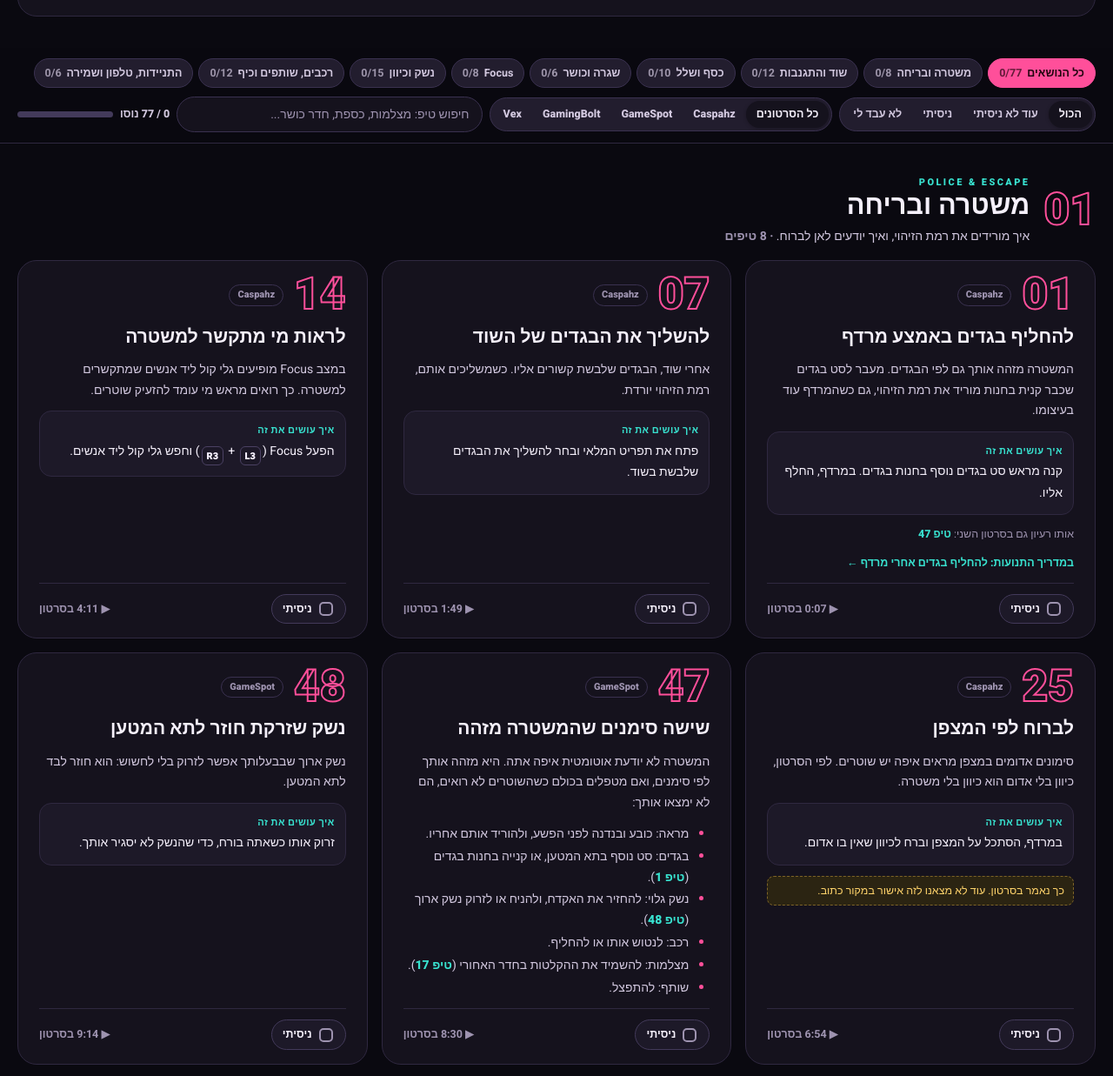
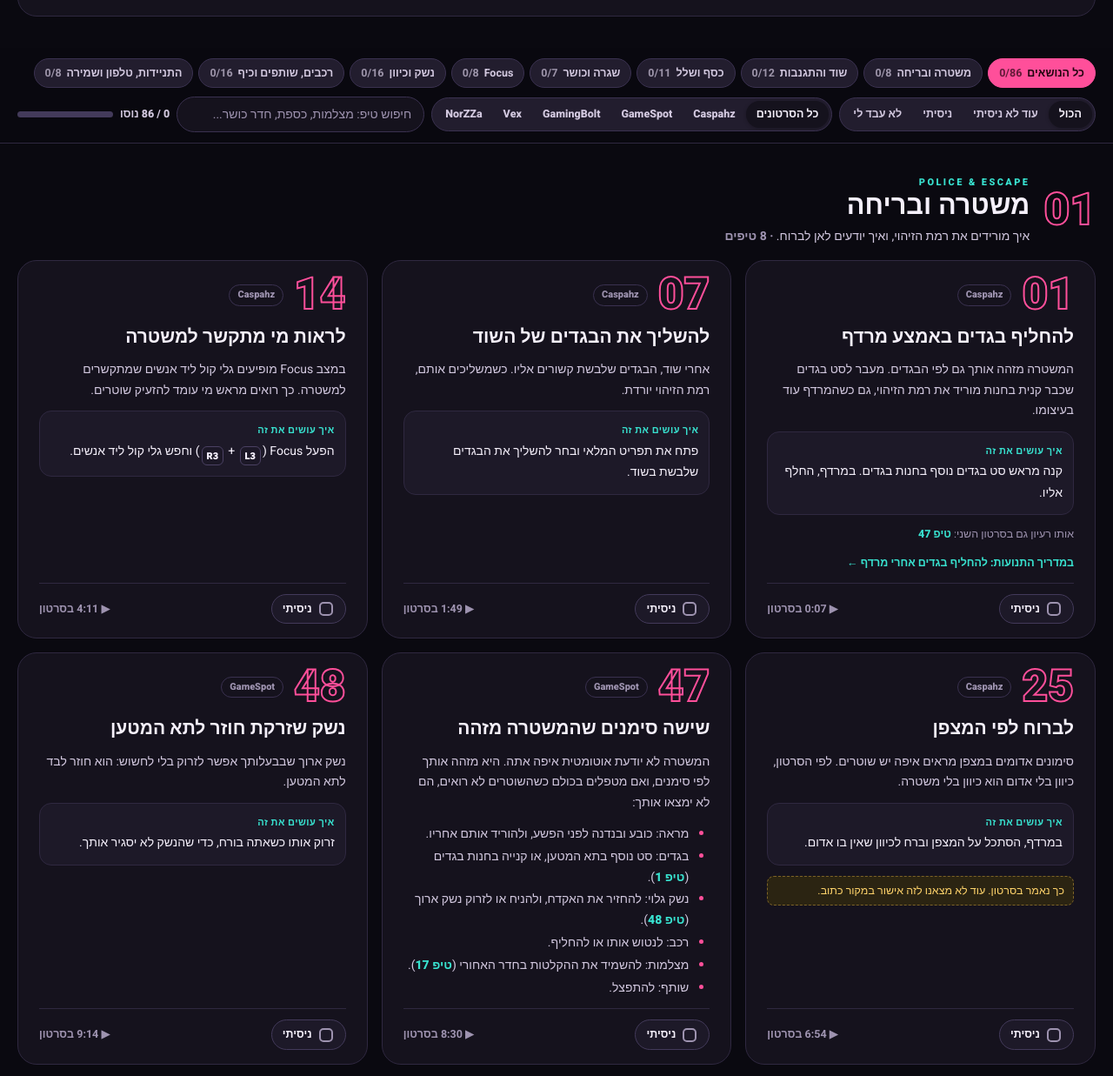
Before and after one commit to bigmisha87/GTA6_Ultimate_Edition, a plain HTML site: page tips.html in a window 1280 px wide. Shown: the part 968-2205 px from the top of the page at 87% size. Drawn offline with Linux system fonts and the light colour scheme; a web font is replaced by a local one.

Commit message:
Add NorZZa beginner guide tips

```diff
--- a/tips.html
+++ b/tips.html
@@ -4,7 +4,7 @@
 <meta charset="utf-8">
 <meta name="viewport" content="width=device-width,initial-scale=1">
 <meta name="theme-color" content="#0a0910">
-<title>טיפים וטריקים | GTA VI · 77 טיפים שימושיים</title>
+<title>טיפים וטריקים | GTA VI · 86 טיפים שימושיים</title>
 <meta name="description" content="77 טיפים וטריקים שימושיים ל-GTA VI: בריחה מהמשטרה, שוד, כסף ושלל, כושר, Focus, נשק, רכבים ונסיעות. עם כפתורי PlayStation ו-Xbox, וסימון של מה שכבר ניסית.">
 <script>
 // Dark is the default. Light only when the viewer chose it before.
@@ -335,9 +335,9 @@ footer p{margin:0 0 var(--s-2);max-width:900px}
 <section class="hero">
   <div class="wrap">
     <div>
-      <div class="over">GTA VI · Tips &amp; tricks · Caspahz · GameSpot · GamingBolt · Vex</div>
-      <h1>טיפים וטריקים<span>77 שימושיים</span></h1>
-      <p class="lead">טיפים קצרים מארבעה סרטונים, שחוסכים זמן, כסף וכוכבי משטרה: איך מורידים את המשטרה מהזנב, איפה מסתתר כסף, איך מתאמנים נכון ואיך ממלאים את ה-Focus מהר. ניסית טיפ? סמן אותו, ואם הוא עבד לך או לא.</p>
+      <div class="over">GTA VI · Tips &amp; tricks · Caspahz · GameSpot · GamingBolt · Vex · NorZZa</div>
+      <h1>טיפים וטריקים<span>86 שימושיים</span></h1>
+      <p class="lead">טיפים קצרים מחמישה סרטונים, שחוסכים זמן, כסף וכוכבי משטרה: איך מורידים את המשטרה מהזנב, איפה מסתתר כסף, איך מתאמנים נכון ואיך ממלאים את ה-Focus מהר. ניסית טיפ? סמן אותו, ואם הוא עבד לך או לא.</p>
       <ol class="rules" aria-label="איך משתמשים בעמוד">
         <li><i>1</i><b>קרא את הטיפ</b><small>ואם צריך, צפה ברגע שלו בסרטון</small></li>
         <li><i>2</i><b>נסה במשחק</b><small>הכפתורים לפי השלט שבחרת למעלה</small></li>
@@ -352,7 +352,7 @@ footer p{margin:0 0 var(--s-2);max-width:900px}
     <aside class="mine" aria-label="ההתקדמות שלי">
       <div class="over">My checklist</div>
       <div class="mine-top">
-        <div class="mine-num"><span id="mTried">0</span><small> / <span id="mTotal">77</span></small></div>
+        <div class="mine-num"><span id="mTried">0</span><small> / <span id="mTotal">86</span></small></div>
         <p><b>טיפים שניסית</b>הסימונים נשמרים רק בדפדפן הזה</p>
       </div>
       <div class="bigtrack"><i id="mBar"></i></div>
@@ -360,7 +360,7 @@ footer p{margin:0 0 var(--s-2);max-width:900px}
         <li><span class="dot ok"></span>עבד לי <b id="mOk">0</b></li>
         <li><span class="dot bad"></span>לא עבד לי <b id="mBad">0</b></li>
         <li><span class="dot tried"></span>ניסיתי, בלי תשובה <b id="mPlain">0</b></li>
-        <li><span class="dot"></span>עוד לא ניסיתי <b id="mTodo">77</b></li>
+        <li><span class="dot"></span>עוד לא ניסיתי <b id="mTodo">86</b></li>
       </ul>
       <div class="catprog" id="catProg"></div>
       <div class="mine-foot"><span>לחיצה על נושא מציגה רק אותו</span><button class="linkbtn" type="button" id="resetBtn">איפוס כל הסימונים</button></div>
@@ -397,9 +397,10 @@ footer p{margin:0 0 var(--s-2);max-width:900px}
         <button type="button" data-src="g">GameSpot</button>
         <button type="button" data-src="b">GamingBolt</button>
         <button type="button" data-src="v">Vex</button>
+        <button type="button" data-src="n">NorZZa</button>
       </div>
       <input class="search" id="q" type="search" placeholder="חיפוש טיפ: מצלמות, כספת, חדר כושר..." aria-label="חיפוש טיפ">
-      <div class="progress" aria-live="polite"><span id="progText">0 / 77 נוסו</span><span class="track"><i id="progBar"></i></span></div>
+      <div class="progress" aria-live="polite"><span id="progText">0 / 86 נוסו</span><span class="track"><i id="progBar"></i></span></div>
     </div>
   </div>
 </div>
@@ -408,7 +409,7 @@ footer p{margin:0 0 var(--s-2);max-width:900px}
 
 <footer>
   <div class="wrap">
-    <p><b>מקור הטיפים:</b> טיפים 1 עד 28 מהסרטון <a class="en" href="https://youtu.be/wJTkZeMKU10" target="_blank" rel="noopener">GTA 6 Tips That Will ACTUALLY Help You</a> של הערוץ <span class="en">Caspahz</span>. טיפים 29 עד 60 מהסרטון <a class="en" href="https://youtu.be/dJDf76QVv70" target="_blank" rel="noopener">GTA 6 - 13 Things I Wish I Knew</a> של <span class="en">GameSpot</span> (19.11.2026), לפי הכתוביות שלו. טיפים 61 עד 68 מבוססים על הכתוביות של <a class="en" href="https://youtu.be/_YF0U8_g7AY" target="_blank" rel="noopener">GTA 6 - 15 BEST Tips and Tricks You’ll Wish You Knew Sooner</a> של <span class="en">GamingBolt</span>. טיפים 69 עד 77 מבוססים על הכתוביות של <a class="en" href="https://youtu.be/ejDHaxx78Zk" target="_blank" rel="noopener">GTA 6 Combat Tips and Tricks to BE UNSTOPPABLE</a> של <span class="en">Vex</span>. כל טיפ מקשר לרגע שלו בסרטון.</p>
+    <p><b>מקור הטיפים:</b> טיפים 1 עד 28 מהסרטון <a class="en" href="https://youtu.be/wJTkZeMKU10" target="_blank" rel="noopener">GTA 6 Tips That Will ACTUALLY Help You</a> של הערוץ <span class="en">Caspahz</span>. טיפים 29 עד 60 מהסרטון <a class="en" href="https://youtu.be/dJDf76QVv70" target="_blank" rel="noopener">GTA 6 - 13 Things I Wish I Knew</a> של <span class="en">GameSpot</span> (19.11.2026), לפי הכתוביות שלו. טיפים 61 עד 68 מבוססים על הכתוביות של <a class="en" href="https://youtu.be/_YF0U8_g7AY" target="_blank" rel="noopener">GTA 6 - 15 BEST Tips and Tricks You’ll Wish You Knew Sooner</a> של <span class="en">GamingBolt</span>. טיפים 69 עד 77 מבוססים על הכתוביות של <a class="en" href="https://youtu.be/ejDHaxx78Zk" target="_blank" rel="noopener">GTA 6 Combat Tips and Tricks to BE UNSTOPPABLE</a> של <span class="en">Vex</span>. טיפים 78 עד 86 מבוססים על הכתוביות של <a class="en" href="https://youtu.be/KRCQyAeQ9W8" target="_blank" rel="noopener">10 MAJOR MISTAKES To Avoid In Grand Theft Auto 6!</a> של <span class="en">NorZZa</span>. כל טיפ מקשר לרגע שלו בסרטון.</p>
     <p>הטיפים עוד לא נבדקו מול מדריכים כתובים, ולכן ייתכן שחלקם לא מדויקים. הכפתור של Focus מופיע בסרטון של GameSpot; הכפתורים של מחסה וכיוון נלקחו ממדריך התנועות באתר. הפריסה היא ברירת המחדל של המשחק; אם שינית פריסת שליטה, הכפתורים אצלך יהיו אחרים.</p>
     <p>פרויקט מעריצים עצמאי, ללא קשר ל-Rockstar Games. הסימונים של "ניסיתי" נשמרים רק בדפדפן הזה. עודכן לאחרונה: 28.11.2026.</p>
   </div>
@@ -421,7 +422,8 @@ const VIDS={
  c:{id:'wJTkZeMKU10',name:'Caspahz',title:'GTA 6 Tips That Will ACTUALLY Help You'},
  g:{id:'dJDf76QVv70',name:'GameSpot',title:'GTA 6 - 13 Things I Wish I Knew',date:'19.11.2026'},
  b:{id:'_YF0U8_g7AY',name:'GamingBolt',title:'GTA 6 - 15 BEST Tips and Tricks You\'ll Wish You Knew Sooner'},
- v:{id:'ejDHaxx78Zk',name:'Vex',title:'GTA 6 Combat Tips and Tricks to BE UNSTOPPABLE'}
+ v:{id:'ejDHaxx78Zk',name:'Vex',title:'GTA 6 Combat Tips and Tricks to BE UNSTOPPABLE'},
+ n:{id:'KRCQyAeQ9W8',name:'NorZZa',title:'10 MAJOR MISTAKES To Avoid In Grand Theft Auto 6!'}
 };
 const CATS=[
  {id:'police',he:'משטרה ובריחה',en:'Police & escape',p:'איך מורידים את רמת הזיהוי, ואיך יודעים לאן לברוח.'},
@@ -707,7 +709,44 @@ const TIPS=[
  {n:77,v:'v',t:817,c:'drive',h:'לנסות לשרשר קפיצות ומכשולים',
   p:'Vex מדגים מעבר רצוף מעל מכשולים וטוען שהמומנטום מהמעבר הראשון עוזר להגיע מהר יותר למכשול הבא.',
   how:'תרגל רצף מכשולים במקום בטוח לפני שאתה מנסה אותו בזמן בריחה.',
-  note:'התזמון והאצת התנועה מתוארים בסרטון ולא נבדקו במשחק.'}
+  note:'התזמון והאצת התנועה מתוארים בסרטון ולא נבדקו במשחק.'},
+
+ /* ---- NorZZa: mistakes to avoid ---- */
+ {n:78,v:'n',t:31,c:'travel',h:'לבדוק משימות צד לפני סוף פרק 1',
+  p:'NorZZa מזהיר שחלק ממשימות הצד בפרק הראשון עלולות להינעל כשמתקדמים בסיפור. הוא מציין כדוגמה פעילויות עבור Shirley.',
+  how:'לפני שמתקדמים לסוף הפרק, בדוק אם נשארו משימות צד שאתה רוצה להשלים.',
+  note:'זמינות המשימות מבוססת על הסרטון ולא נבדקה במשחק.'},
+ {n:79,v:'n',t:45,c:'money',h:'לבדוק את החיסכון לפני מעבר מפרק 1',
+  p:'לפי NorZZa, בעקבות אירוע בסוף פרק 1 חלק מהכסף והציוד אינם נשמרים, בעוד שכסף ב-Family Savings נשמר.',
+  how:'לפני התקדמות גדולה, בדוק את הכסף בחשבון ואת החיסכון המשפחתי ושמור ידנית.',
+  note:'זו אזהרה מתוך הסרטון, לא בדיקה עצמאית של מה שעובר בין הפרקים. כסף בחיסכון עשוי להיות פחות זמין לשימוש מיידי.'},
+ {n:80,v:'n',t:133,c:'drive',h:'לנצל בזהירות רישום רכב ראשון בחינם',
+  p:'NorZZa אומר שבמשימה הראשונה עם Moses בפרק 2 אפשר לרשום רכב אחד ללא תשלום.',
+  how:'לפני הרישום, שקול אם יש רכב שאתה מעדיף לשמור במקום הרכב הראשון שהבאת.',
+  note:'התנאים לרישום בחינם מבוססים על הסרטון ולא אומתו במשחק.'},
+ {n:81,v:'n',t:227,c:'drive',h:'חניה ליד בית המסתור כפתרון זמני',
+  p:'לפי הסרטון, אפשר להשאיר רכב לא רשום בחניות בית המסתור ולחזור אליו בהמשך, גם לפני שיש כסף או מקום לרישום.',
+  how:'אם אתה רוצה לשמור רכב לטווח ארוך, בדוק מתי מתאפשר לרשום אותו במוסך.',
+  note:'אל תסתמך על חניה זמנית כגיבוי בטוח במעבר פרק או החלפת בית מסתור; התנאים לא אומתו.'},
+ {n:82,v:'n',t:374,c:'body',h:'לעקוב אחר מאזן הקלוריות',
+  p:'NorZZa מתאר התראות על עודף או חוסר קלוריות באפליקציית הכושר, וטוען ששינוי במשקל מתרחש אחרי שינה.',
+  how:'בדוק את אפליקציית הכושר לפני שינה אם חשוב לך לעקוב אחר שינויי משקל.',
+  note:'הטענה מבוססת על הניסוי של היוצר ולא אומתה בנפרד.'},
+ {n:83,v:'n',t:755,c:'guns',h:'לסדר את הנשקים ב-Weapon Locker',
+  p:'הסרטון ממליץ לבחור בארון הנשק אילו נשקים יהיו זמינים במערך הציוד, כדי להימנע מדפדוף ברשימה ארוכה.',
+  how:'פתח Weapon Locker והשאר במערך את הנשקים שאתה משתמש בהם.'},
+ {n:84,v:'n',t:908,c:'travel',h:'לבדוק מתי בונוסי Ultimate נפתחים',
+  p:'NorZZa מציע לבדוק בתפריט Store את פריטי מהדורת Ultimate ואת הפרקים שבהם הם זמינים. חלקם מוגבלים בזמן.',
+  how:'פתח את Store ובדוק את מועד הפתיחה ואת תנאי הזמינות של כל פריט.',
+  note:'זכאות ותוכן עשויים להשתנות לפי מהדורה והתקדמות.'},
+ {n:85,v:'n',t:985,c:'drive',h:'לחפש מוסך ורכב חינמיים בפרק 3',
+  p:'הסרטון מתאר דרך למצוא בפרק 3 מוסך ורכב רשום בחינם, באמצעות רמזים בדירה ומיקום ב-La Perla.',
+  how:'אם אתה רוצה לגלות לבד, חפש רמזים בדירה לפני הצפייה בהסבר המפורט.',
+  note:'הקישור לסרטון חושף פרטי פתרון ומיקום. הזמינות לא אומתה בנפרד.'},
+ {n:86,v:'n',t:90,c:'drive',h:'להתחיל את Mud Club בפרק 2',
+  p:'לפי NorZZa, מי שלא מתחיל את פעילות Mud Club בפרק 2 עשוי להמתין עד שהיא תחזור בהמשך פרק 3.',
+  how:'אם הפעילות מעניינת אותך, בדוק אם היא זמינה לפני המעבר לפרק הבא.',
+  note:'העיתוי מבוסס על דיווח היוצר ולא אומת במשחק.'}
 ];
 const FOCUS_TEXT='מד מיוחד של הדמות. מפעילים אותו בלחיצה על שני הסטיקים יחד ({L3} + {R3}). עם נשק ביד הוא מאט את הזמן כדי לכוון, ומחוץ לקרב אפשר להשאיר אותו פתוח כמה שרוצים. {N} מהטיפים כאן קשורים אליו:';
 const FOCUS_COLS=[
```
